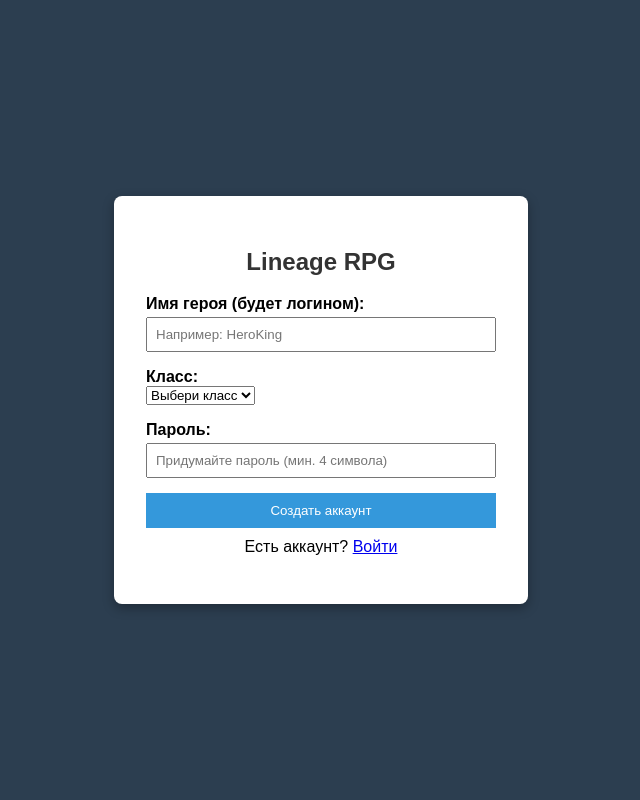
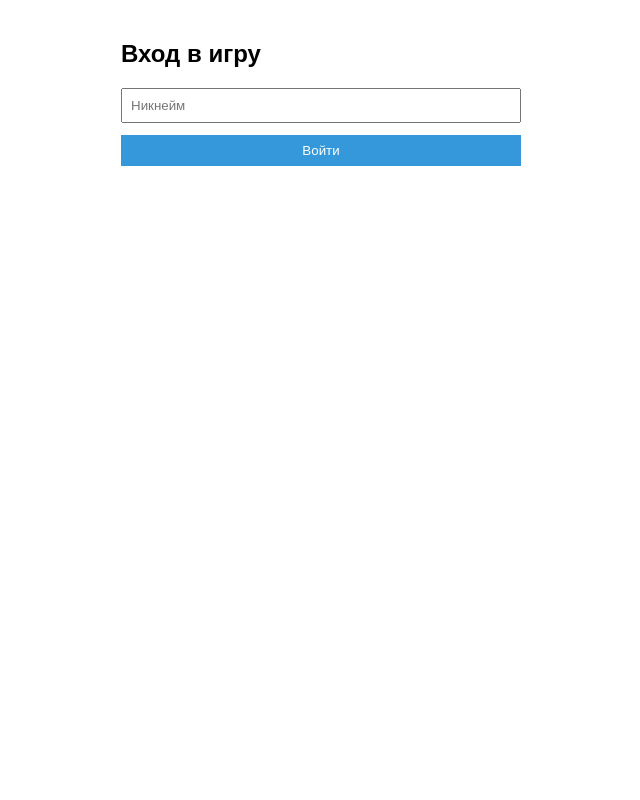
Before and after one commit to muffik111/classrise, a Flask app: page / in a window 1280 px wide. Shown: the whole page, without its empty margins (319-959 px from the left). Run offline with Flask 3, Linux system fonts and the light colour scheme; parts of the project's set-up code (start-up, migrations or seed data) failed here and were passed over.

Commit message:
Исправлены /login, /status, /api/chat/send + добавлен Procfile

```diff
--- a/server.py
+++ b/server.py
@@ -127,24 +127,23 @@ def game_page():
 def login():
     data = request.get_json() or {}
     name = (data.get('name') or '').strip()
-    # password пока игнорируем для теста
 
     if not name:
         return jsonify({'error': 'Имя обязательно'}), 400
 
     conn = get_db()
     cur = conn.cursor()
-    cur.execute("SELECT * FROM players WHERE name = ?", (name,))
+    # Важно: выбираем все нужные поля
+    cur.execute("SELECT id, name, class, level, adenas, exp, next_level_exp, current_hp, max_hp, attack, defense, inventory_json, equipment_json FROM players WHERE name = ?", (name,))
     row = cur.fetchone()
     conn.close()
 
     if not row:
         return jsonify({'error': 'Игрок не найден'}), 404
 
-    session['user_id'] = row['id']
-    session.permanent = True
-
+    # Преобразуем row в dict (если твой get_db возвращает Row с доступом по ключу — ок; если кортеж — см. примечание ниже)
     player = {
+        "id": row["id"],                # <--- ГЛАВНОЕ: добавляем id
         "name": row["name"],
         "class": row["class"],
         "level": row["level"],
@@ -156,6 +155,7 @@ def login():
         "attack": row["attack"],
         "defense": row["defense"],
     }
+
     try:
         inventory = json.loads(row['inventory_json'] or '[]')
     except:
@@ -225,14 +225,25 @@ def create_hero():
 @login_required
 def status():
     data = request.get_json() or {}
-    player_name = (data.get('player_id') or g.user.get('name')).strip()
+    player_id = data.get('player_id')  # <--- берём player_id как число
 
-    if not player_name:
-        return jsonify({"error": "Имя игрока обязательно"}), 400
+    if not player_id:
+        # Если player_id не передан, можно использовать текущего из сессии (но лучше требовать явно)
+        if g.user:
+            player_id = g.user['id']
+        else:
+            return jsonify({"error": "player_id обязателен"}), 400
 
     conn = get_db()
     cur = conn.cursor()
-    cur.execute("SELECT * FROM players WHERE name = ?", (player_name,))
+    # ИЩЕМ ПО ID, а не по имени
+    cur.execute('''
+        SELECT id, name, class, level, adenas, exp, next_level_exp,
+               current_hp, max_hp, attack, defense,
+               inventory_json, equipment_json
+        FROM players
+        WHERE id = ?
+    ''', (player_id,))
     row = cur.fetchone()
     conn.close()
 
@@ -247,6 +258,7 @@ def status():
     except: equipment = {"weapon": None, "armor": None}
 
     hero = {
+        "id": row["id"],
         "name": row["name"], "class": row["class"], "level": row["level"],
         "aden": row["adenas"], "exp": row["exp"], "next_level_exp": row["next_level_exp"],
         "current_hp": row["current_hp"], "max_hp": row["max_hp"],
@@ -257,6 +269,7 @@ def status():
     attack, defense = calc_stats(hero)
 
     resp = {
+        'id': hero['id'],
         'name': hero['name'], 'class': hero['class'], 'level': hero['level'],
         'exp': hero['exp'], 'next_level_exp': hero['next_level_exp'],
         'aden': hero['aden'], 'current_hp': hero['current_hp'], 'max_hp': hero['max_hp'],
@@ -373,11 +386,12 @@ def api_chat_send():
 
     conn = get_db()
     cur = conn.cursor()
+
     cur.execute("SELECT name, is_admin FROM players WHERE id = ?", (player_id,))
     row = cur.fetchone()
-    conn.close()
 
     if not row:
+        conn.close()
         return jsonify({'error': 'Игрок не найден'}), 404
 
     sender_name = row['name']
@@ -392,42 +406,36 @@ def api_chat_send():
         if result.get('is_command_result'):
             response_message = result.get('success') and result.get('message') or result.get('error')
 
-            conn = get_db()
-        cur = conn.cursor()
-
-        if type_ == 'command':
-            # Для команд не сохраняем в чат, просто возвращаем результат
-            conn.close()
+            conn.close()  # Закрываем соединение ДО возврата
             return jsonify({
                 'success': True,
                 'message': response_message,
                 'is_command': True
             })
 
-        # Обычное сообщение в чат
+    # Обычное сообщение в чат (соединение ещё открыто)
+    try:
+        cur.execute('''
+            INSERT INTO chat_messages (player_name, message, type)
+            VALUES (?, ?, ?)
+        ''', (sender_name, message, 'chat'))
+        conn.commit()
+
+        resp = {
+            'id': cur.lastrowid,
+            'player_name': sender_name,
+            'message': message,
+            'type': 'chat',
+        }
+        return jsonify(resp)
+    except Exception as e:
+        logger.error(f"Ошибка при сохранении сообщения в чат: {e}", exc_info=True)
+        return jsonify({'error': 'Не удалось сохранить сообщение'}), 500
+    finally:
         try:
-            cur.execute('''
-                INSERT INTO chat_messages (player_name, message, type)
-                VALUES (?, ?, ?)
-            ''', (sender_name, message, 'chat'))
-            conn.commit()
-
-            resp = {
-                'id': cur.lastrowid,
-                'player_name': sender_name,
-                'message': message,
-                'type': 'chat',
-                'timestamp': None  # можно добавить CURRENT_TIMESTAMP в БД и брать оттуда
-            }
-            return jsonify(resp)
-        except Exception as e:
-            logger.error(f"Ошибка при сохранении сообщения в чат: {e}", exc_info=True)
-            return jsonify({'error': 'Не удалось сохранить сообщение'}), 500
-        finally:
-            try:
-                conn.close()
-            except:
-                pass
+            conn.close()
+        except:
+            pass
 
 
 @app.route('/api/chat/history', methods=['GET'])
--- a/templates/login.html
+++ b/templates/login.html
@@ -2,145 +2,58 @@
 <html lang="ru">
 <head>
   <meta charset="UTF-8" />
-  <title>Lineage RPG — Вход</title>
+  <title>Вход в RPG</title>
   <style>
-    body { font-family: Arial, sans-serif; display: flex; justify-content: center; align-items: center; height: 100vh; background: #2c3e50; margin: 0; }
-    .card { background: white; padding: 2rem; border-radius: 8px; box-shadow: 0 4px 12px rgba(0,0,0,0.3); width: 350px; }
-    h2 { text-align: center; color: #333; }
-    label { display: block; margin-top: 1rem; font-weight: bold; }
-    input { width: 100%; padding: 8px; margin-top: 4px; box-sizing: border-box; }
-    button { width: 100%; padding: 10px; margin-top: 15px; background: #3498db; color: white; border: none; cursor: pointer; }
-    button:hover { background: #2980b9; }
-    .error { color: red; margin-top: 10px; text-align: center; }
+    body { font-family: Arial, sans-serif; max-width: 400px; margin: 40px auto; padding: 0 15px; }
+    input, button { padding: 8px; width: 100%; box-sizing: border-box; margin-bottom: 12px; }
+    button { background: #3498db; color: white; border: none; cursor: pointer; }
+    .error { color: red; }
   </style>
 </head>
 <body>
-  <div class="card">
-    <h2>Lineage RPG</h2>
-
-    <!-- Форма регистрации -->
-    <div id="register-form">
-      <label>Имя героя (будет логином):</label>
-      <input type="text" id="reg-name" placeholder="Например: HeroKing" />
-
-      <label>Класс:</label>
-      <select id="reg-class">
-        <option value="" disabled selected>Выбери класс</option>
-        <option value="Воин">Воин</option>
-        <option value="Лучник">Лучник</option>
-        <option value="Танк">Танк</option>
-        <option value="Друид">Друид</option>
-      </select>
-
-      <label>Пароль:</label>
-      <input type="password" id="reg-password" placeholder="Придумайте пароль (мин. 4 символа)" />
-
-      <button onclick="register()">Создать аккаунт</button>
-      <div id="reg-error" class="error"></div>
-
-      <p style="text-align:center; margin-top:10px;">
-        Есть аккаунт? <a href="#" onclick="showLogin()">Войти</a>
-      </p>
-    </div>
-
-    <!-- Форма входа -->
-    <div id="login-form" style="display:none;">
-      <label>Логин (Имя героя):</label>
-      <input type="text" id="login-name" placeholder="Имя героя" />
-
-      <label>Пароль:</label>
-      <input type="password" id="login-password" placeholder="Ваш пароль" />
-
-      <button onclick="login()">Войти в игру</button>
-      <p style="text-align:center; margin-top:10px;">
-        Нет аккаунта? <a href="#" onclick="showRegister()">Зарегистрироваться</a>
-      </p>
-      <div id="login-error" class="error"></div>
-    </div>
-  </div>
+  <h2>Вход в игру</h2>
+  <input id="name" type="text" placeholder="Никнейм" />
+  <button onclick="login()">Войти</button>
+  <p id="msg" class="error"></p>
 
   <script>
-    const API_URL = window.location.origin;
+    async function login() {
+      const name = document.getElementById('name').value.trim();
+      const msgEl = document.getElementById('msg');
+      msgEl.textContent = '';
 
-    async function register() {
-      const nameInput = document.getElementById('reg-name');
-      const classInput = document.getElementById('reg-class');
-      const passwordInput = document.getElementById('reg-password');
-      const errorBlock = document.getElementById('reg-error');
-
-      const name = nameInput ? nameInput.value.trim() : '';
-      const cls = classInput ? classInput.value.trim() : '';
-      const password = passwordInput ? passwordInput.value.trim() : '';
-
-      if (!name || !cls || !password) {
-        errorBlock.textContent = 'Заполните имя, класс и пароль!';
-        return;
-      }
+      if (!name) return (msgEl.textContent = 'Введите ник');
 
       try {
-        const res = await fetch(API_URL + '/create-hero', {
+        const res = await fetch('/login', {
           method: 'POST',
           headers: {'Content-Type': 'application/json'},
-          body: JSON.stringify({
-            name: name,
-            class: cls,
-            password: password
-          })
+          body: JSON.stringify({name})
         });
 
-        const data = await res.json().catch(() => ({}));
-
-        if (res.ok) {
-          alert('Аккаунт создан! Теперь войдите.');
-          showLogin();
-        } else {
-          const msg = data.error || data.message || 'Ошибка регистрации';
-          errorBlock.textContent = msg;
-        }
-      } catch (e) {
-        errorBlock.textContent = 'Ошибка сети: ' + e.message;
-      }
-    }
-
-    async function login() {
-      const name = document.getElementById('login-name').value.trim();
-      const password = document.getElementById('login-password').value.trim();
-      const errorBlock = document.getElementById('login-error');
-
-      if (!name || !password) {
-        errorBlock.textContent = 'Введите логин и пароль';
-        return;
-      }
-
-      try {
-        const res = await fetch(API_URL + '/login', {
-          method: 'POST',
-          headers: {'Content-Type': 'application/json'},
-          body: JSON.stringify({ name, password })
-        });
         const data = await res.json();
 
-        // Если сервер вернул 200 и данные — вход успешен
-        if (res.status === 200 && data && data.name) {
-          localStorage.setItem('player_id', name);
-          window.location.href = '/game.html';
-        } else {
-          const msg = data.error || data.message || 'Неверный логин или пароль';
-          errorBlock.textContent = msg;
+        if (!res.ok || data.error) {
+          msgEl.textContent = data.error || 'Ошибка входа';
+          return;
         }
+
+        // ГЛАВНОЕ: мы не делаем редирект через HTTP.
+        // Мы открываем game.html через JS и передаём туда данные игрока.
+        const gameWindow = window.open('game.html', '_self');
+
+        // Небольшая задержка, чтобы game.html успел загрузиться и объявить window.initGame
+        setTimeout(() => {
+          if (gameWindow && !gameWindow.closed) {
+            gameWindow.initGame(data);
+          } else {
+            alert('Не удалось открыть игровой экран. Попробуйте обновить страницу.');
+          }
+        }, 200);
+
       } catch (e) {
-        errorBlock.textContent = 'Ошибка сети';
+        msgEl.textContent = 'Ошибка сети: ' + e.message;
       }
-    }
-
-    function showLogin() {
-      document.getElementById('register-form').style.display = 'none';
-      document.getElementById('login-form').style.display = 'block';
-    }
-
-    function showRegister() {
-      document.getElementById('login-form').style.display = 'none';
-      document.getElementById('register-form').style.display = 'block';
     }
   </script>
 </body>
```
Also changed, not shown: templates/game.html (+58 -42 lines).
